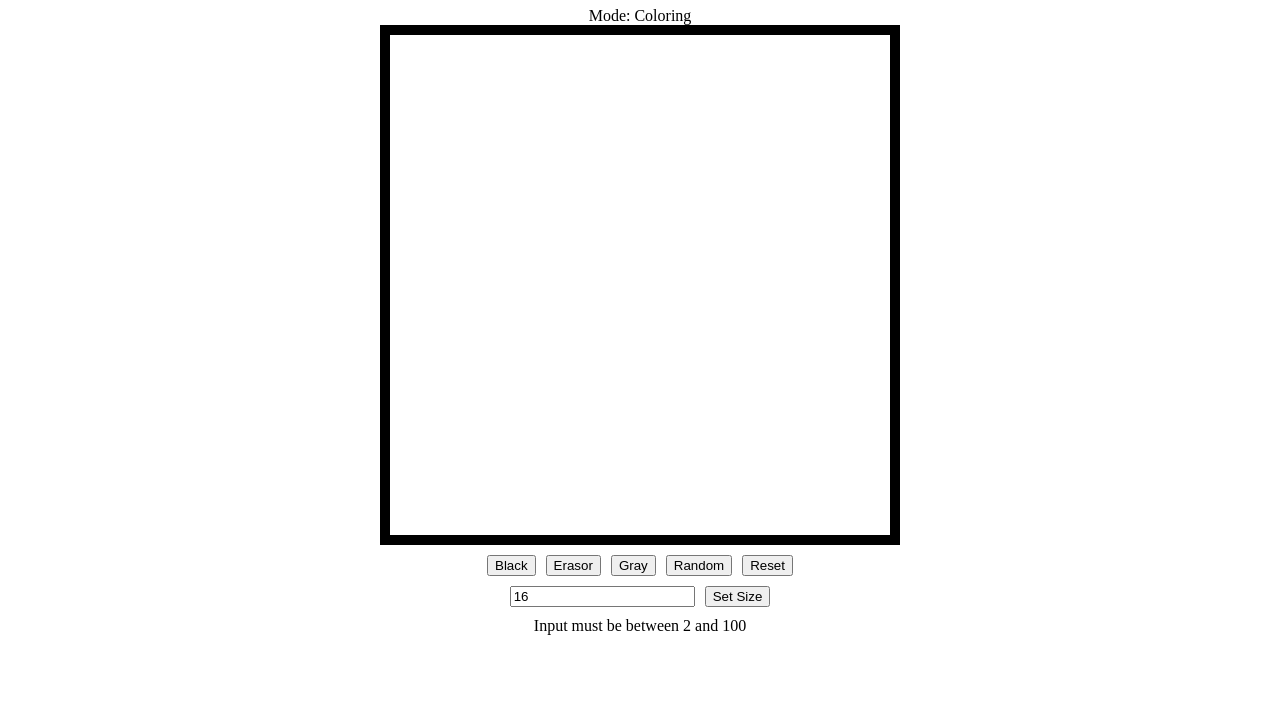
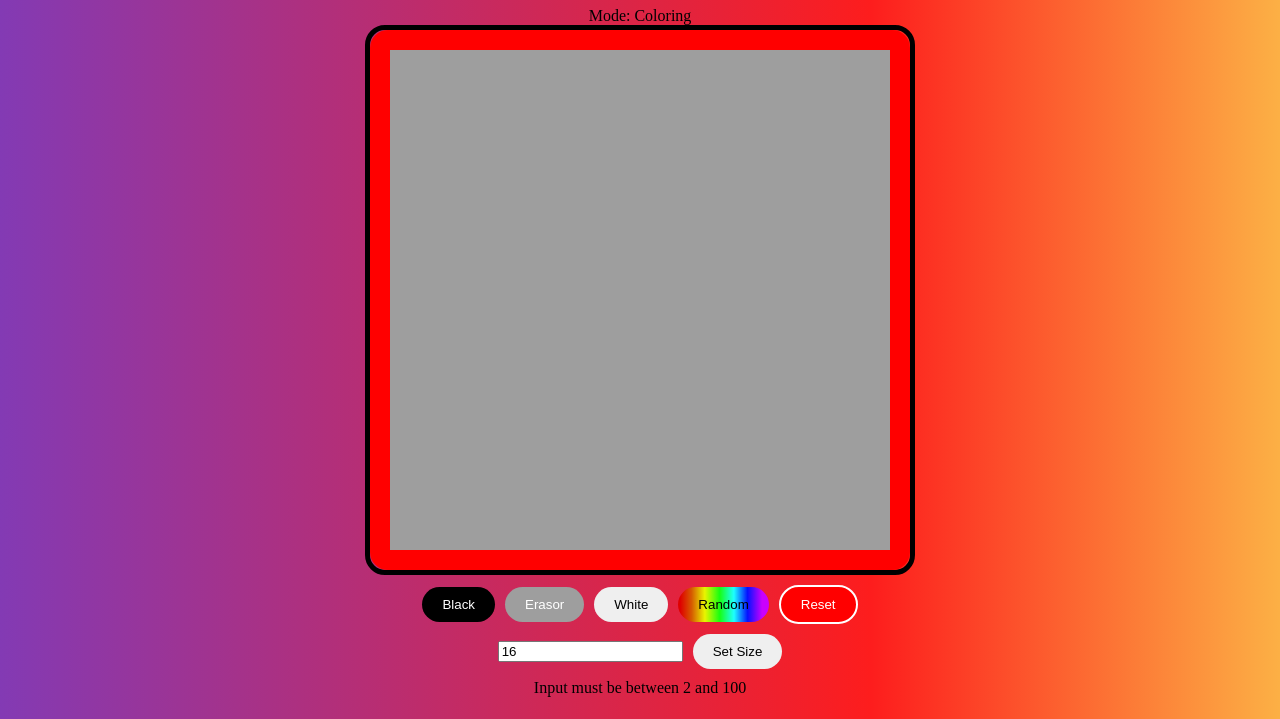
Before and after one commit to RickJames38/Odin-etch-a-sketch, a plain HTML site: page index.html in a window 1280 px wide. Shown: the part 81-800 px from the top of the page. Drawn offline with Linux system fonts and the light colour scheme.

Commit message:
css additions

```diff
--- a/index.html
+++ b/index.html
@@ -14,13 +14,17 @@
       </div>
       <div class="mode">Mode: Coloring</div>
       <div class="content">
-        <div class="board"></div>
+        <div class="board-border">
+          <div class="board"></div>
+        </div>
         <div class="buttons">
-          <button onclick="changeColor('black')">Black</button>
-          <button onclick="changeColor('white')">Erasor</button>
-          <button onclick="changeColor('gray')">Gray</button>
-          <button onclick="changeColor('random')">Random</button>
-          <button onclick="resetBoard()">Reset</button>
+          <button id="black-but" onclick="changeColor('black')">Black</button>
+          <button id="gray-but" onclick="changeColor('#9E9E9E')">Erasor</button>
+          <button id="white-but" onclick="changeColor('white')">White</button>
+          <button id="colorful-but" onclick="changeColor('random')">
+            Random
+          </button>
+          <button id="reset-but" onclick="resetBoard()">Reset</button>
         </div>
         <div class="input">
           <input
--- a/main.js
+++ b/main.js
@@ -12,7 +12,7 @@ function populateBoard(size) {
   for (let i = 0; i < amount; i++) {
     let square = document.createElement("div");
     square.addEventListener("mouseover", colorSquare);
-    square.style.backgroundColor = "white";
+    square.style.backgroundColor = "#9E9E9E";
     board.insertAdjacentElement("beforeend", square);
   }
 }
@@ -45,7 +45,7 @@ function changeColor(choice) {
 function resetBoard() {
   let board = document.querySelector(".board");
   let squares = board.querySelectorAll("div");
-  squares.forEach((div) => (div.style.backgroundColor = "white"));
+  squares.forEach((div) => (div.style.backgroundColor = "#9E9E9E"));
 }
 
 document.querySelector("body").addEventListener("click", (e) => {
--- a/styles.css
+++ b/styles.css
@@ -1,8 +1,24 @@
+body {
+  background: rgb(131, 58, 180);
+  background: linear-gradient(
+    90deg,
+    rgba(131, 58, 180, 1) 0%,
+    rgba(253, 29, 29, 1) 68%,
+    rgba(252, 176, 69, 1) 100%
+  );
+}
+
+.board-border {
+  border: 5px solid black;
+  border-radius: 20px;
+}
+
 .board {
   height: 500px;
   width: 500px;
   display: grid;
-  border: 10px solid black;
+  border: 20px solid red;
+  border-radius: 18px;
 }
 
 body {
@@ -33,6 +49,67 @@ body {
   gap: 10px;
 }
 
+button {
+  border: none;
+  border-radius: 50px;
+  padding: 10px 20px 10px 20px;
+}
+
+button:hover {
+  cursor: pointer;
+  transition-duration: 0.1s;
+}
+
+#black-but:hover {
+  border: 3px solid white;
+}
+
+#gray-but:hover {
+  border: 3px solid white;
+}
+
+#white-but:hover {
+  border: 3px solid black;
+}
+
+#colorful-but:hover {
+  border: 3px solid black;
+}
+
+#reset-but:hover {
+  border: 3px solid white;
+}
+
+#black-but {
+  background-color: black;
+  color: white;
+}
+
+#gray-but {
+  background-color: #9e9e9e;
+  color: white;
+}
+
+#colorful-but {
+  background-image: linear-gradient(
+    89.7deg,
+    rgba(223, 0, 0, 1) 2.7%,
+    rgba(214, 91, 0, 1) 15.1%,
+    rgba(233, 245, 0, 1) 29.5%,
+    rgba(23, 255, 17, 1) 45.8%,
+    rgba(29, 255, 255, 1) 61.5%,
+    rgba(5, 17, 255, 1) 76.4%,
+    rgba(202, 0, 253, 1) 92.4%
+  );
+  color: black;
+}
+
+#reset-but {
+  background-color: red;
+  color: white;
+  border: 2px solid white;
+}
+
 .input {
   display: flex;
   justify-content: center;
```
